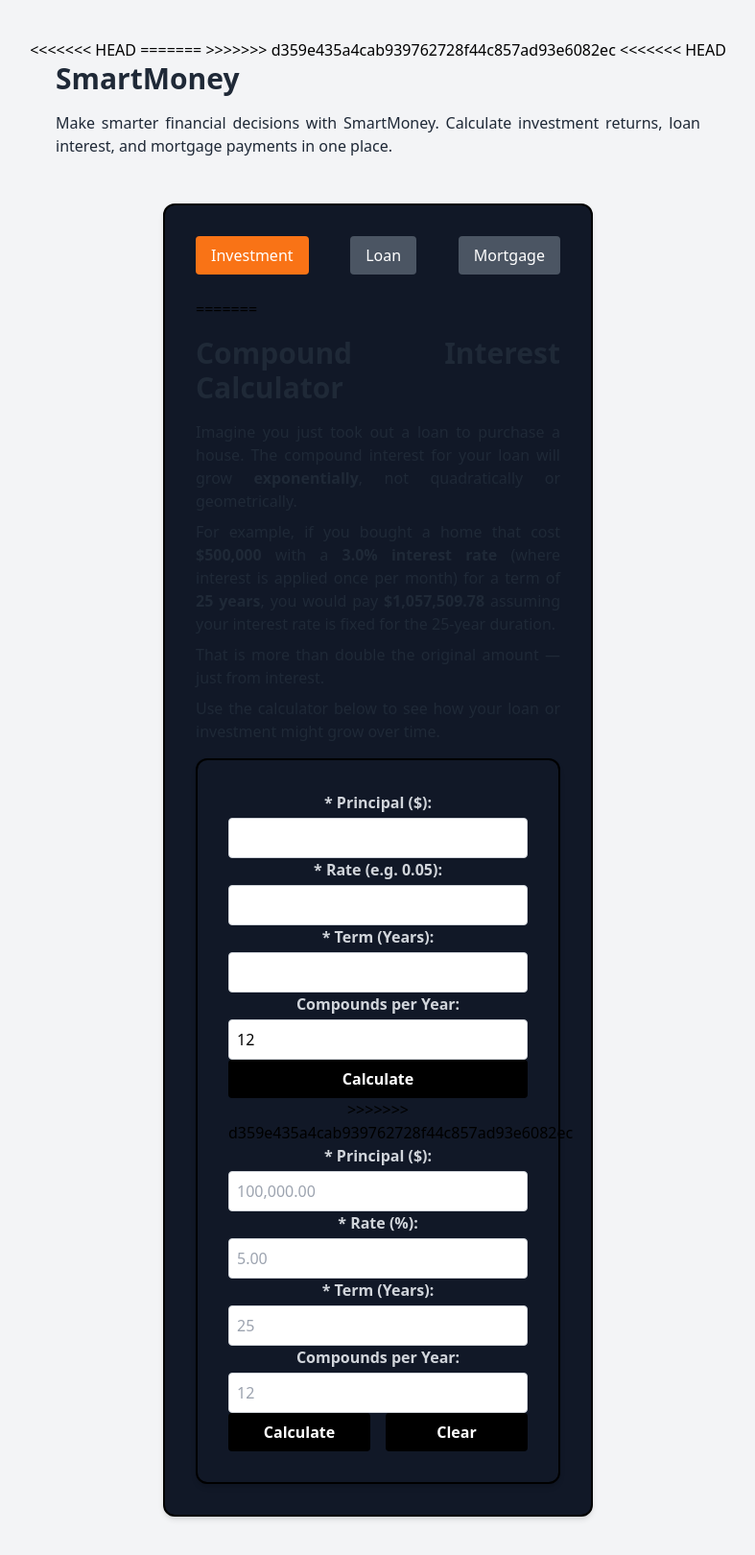
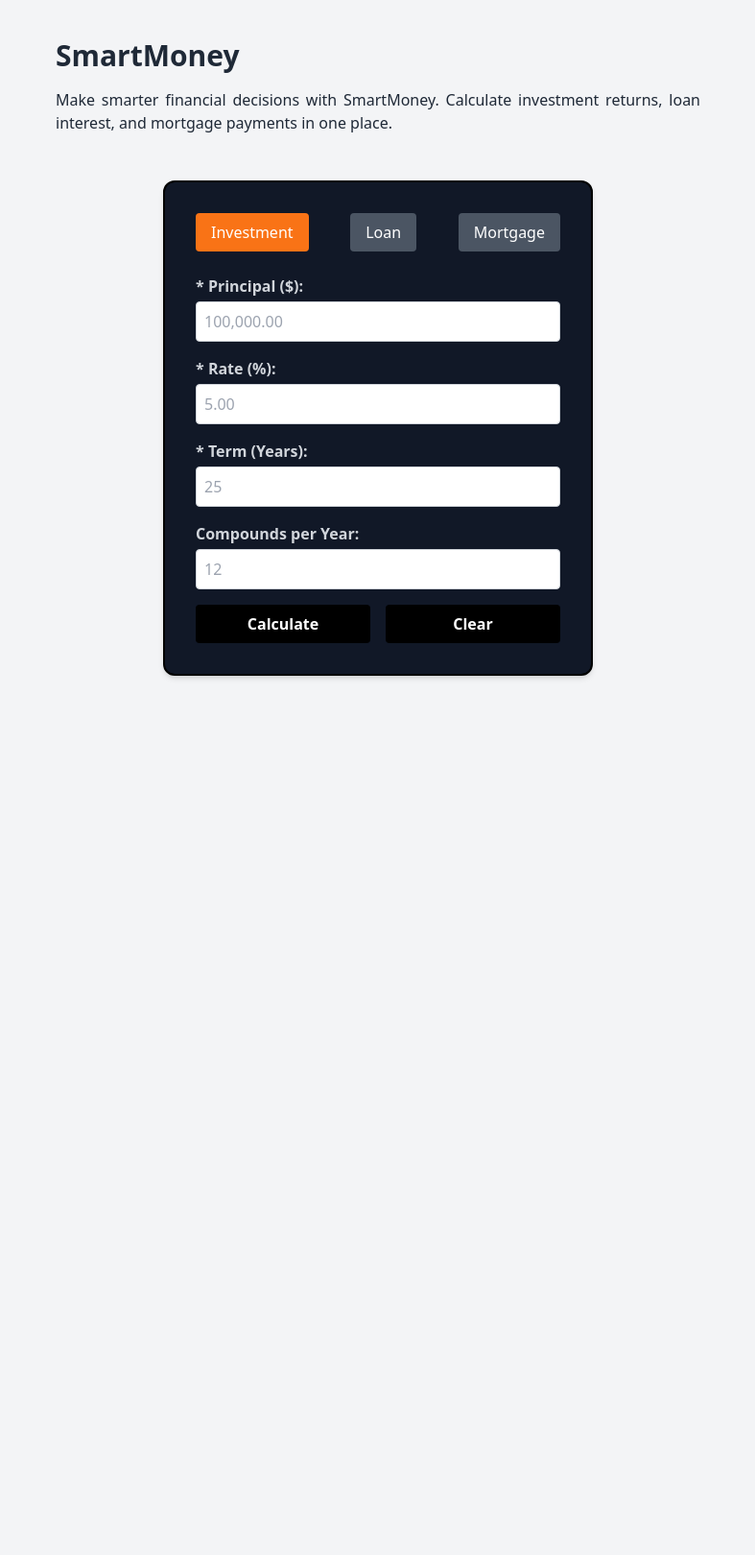
Before and after one commit to UjuAyoku/smart-money, a Flask app: page / in a window 1280 px wide. Shown: the whole page at 96% size, without its empty margins (246-1033 px from the left). After the commit the page ends 707 px from the top, so only its background shows below. Run offline with Flask 3, Linux system fonts and the light colour scheme; some libraries are stand-ins or nearby versions.

Commit message:
Update index.html

```diff
--- a/templates/index.html
+++ b/templates/index.html
@@ -1,7 +1,6 @@
 <!DOCTYPE html>
 <html lang="en">
 <head>
-<<<<<<< HEAD
   <meta charset="UTF-8">
   <title>Interest Calculator</title>
   <script src="https://cdn.tailwindcss.com"></script>
@@ -22,16 +21,10 @@
 
     document.addEventListener('DOMContentLoaded', () => setType('investment'));
   </script>
-=======
-    <meta charset="UTF-8">
-    <title>Compound Interest Calculator</title>
-    <script src="https://cdn.tailwindcss.com"></script>
->>>>>>> d359e435a4cab939762728f44c857ad93e6082ec
 </head>
 
 <body class="bg-gray-100 min-h-screen flex flex-col items-center px-4 py-10">
 
-<<<<<<< HEAD
 <!-- Intro Text OUTSIDE the calculator box -->
 <div class="max-w-2xl text-justify text-gray-800 mb-10">
 <!-- <div class="w-full max-w-5xl px-4 md:px-8 text-left text-gray-800 mb-10">  -->
@@ -52,49 +45,6 @@
 
     <form method="POST" class="space-y-4 text-left">
       <input type="hidden" name="mode" id="mode" value="investment">
-=======
-<body class="bg-gray-100 bg-[radial-gradient(black_1px,transparent_1px)] [background-size:5in_5in] min-h-screen flex flex-col items-center px-4 py-10">
-
-    <!-- 💬 Intro Text OUTSIDE the calculator box -->
-    <div class="max-w-2xl text-justify text-gray-800 mb-10">
-    <!-- <div class="w-full max-w-5xl px-4 md:px-8 text-left text-gray-800 mb-10">  -->
-        <h1 class="text-3xl font-bold mb-4">Compound Interest Calculator</h1>
-        <p class="mb-2">
-            Imagine you just took out a loan to purchase a house. The compound interest for your loan will grow <strong>exponentially</strong>, not quadratically or geometrically.
-        </p>
-        <p class="mb-2">
-            For example, if you bought a home that cost <strong>$500,000</strong> with a <strong>3.0% interest rate</strong> (where interest is applied once per month) for a term of <strong>25 years</strong>, you would pay <strong>$1,057,509.78</strong> assuming your interest rate is fixed for the 25-year duration.
-        </p>
-        <p class="mb-2">
-            That is more than double the original amount — just from interest.
-        </p>
-        <p class="font-medium">
-            Use the calculator below to see how your loan or investment might grow over time.
-        </p>
-    </div>
-
-    <!-- 🧮 Calculator Box -->
-    <div class="bg-gray-900 border-2 border-black p-8 rounded-xl shadow-md w-full max-w-md text-center">
-        <form method="POST" class="space-y-4 text-left">
-            <div>
-                <label class="block font-semibold mb-1 text-gray-300">* Principal ($):</label>
-                <input type="number" name="principal" step="0.01" required class="w-full border border-gray-300 p-2 rounded" />
-            </div>
-            <div>
-                <label class="block font-semibold mb-1 text-gray-300">* Rate (e.g. 0.05):</label>
-                <input type="number" name="rate" step="0.0001" required class="w-full border border-gray-300 p-2 rounded" />
-            </div>
-            <div>
-                <label class="block font-semibold mb-1 text-gray-300">* Term (Years):</label>
-                <input type="number" name="term" required class="w-full border border-gray-300 p-2 rounded" />
-            </div>
-            <div>
-                <label class="block font-semibold mb-1 text-gray-300">Compounds per Year:</label>
-                <input type="number" name="compound" value="12" class="w-full border border-gray-300 p-2 rounded" />
-            </div>
-            <button type="submit" class="font-semibold w-full bg-black text-white py-2 rounded hover:bg-gray-800 transition">Calculate</button>
-        </form>
->>>>>>> d359e435a4cab939762728f44c857ad93e6082ec
 
       <div>
         <label class="block font-semibold mb-1 text-gray-300">* Principal ($):</label>
```
